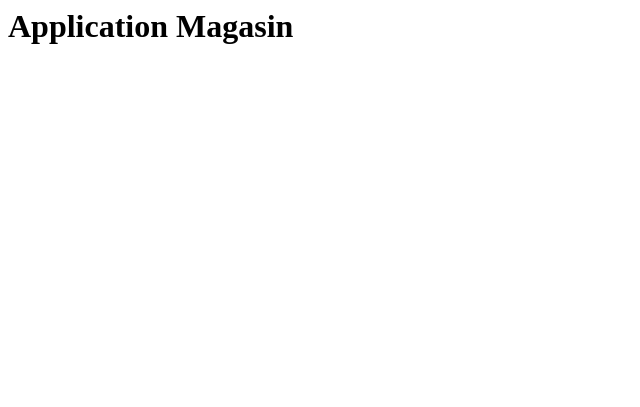
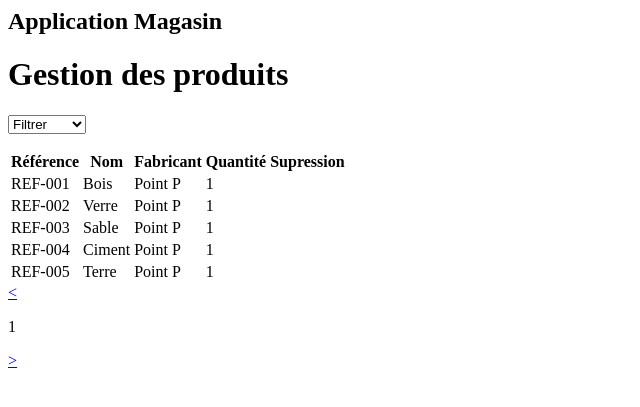
Before and after one commit to nicolascmr/App-magasin-DGA, a Flask app: page / in a window 1280 px wide. Shown: the top 407 px of the page, without its empty margins (0-640 px from the left). Run offline with Flask 3, Linux system fonts and the light colour scheme.

Commit message:
Ajout du tableau des produits + pagination

```diff
--- a/Magasin/__init__.py
+++ b/Magasin/__init__.py
@@ -1,2 +1,3 @@
 from .app import app,db
 import Magasin.views
+import Magasin.commands
--- a/Magasin/templates/home.html
+++ b/Magasin/templates/home.html
@@ -4,6 +4,49 @@
         <title>Application Magasin</title>
     </head>
     <body>
-        <h1>Application Magasin</h1>
+        <nav>
+            <h1>Application Magasin</h1>
+        </nav>
+        <div id="gestion_produits">
+            <h1>Gestion des produits</h1>
+            <div id="contenu_page_produits">
+                <div id="table_produits">
+                    <form action="{{ url_for('home') }}" method="post" id="filtre">
+                        <select id="bouton filtre" name="filtre" onchange="this.form.submit()">
+                            <option value="">Filtrer</option>
+                            <option value="nom" {% if filtre_actif == 'nom' %}selected{% endif %}>Nom</option>
+                            <option value="fabricant" {% if filtre_actif == 'fabricant' %}selected{% endif %}>Fabricant</option>
+                            <option value="quantite" {% if filtre_actif == 'quantite' %}selected{% endif %}>Quantité</option>
+                        </select>
+                    </form>
+                    <table class="table-bordures">
+                        <thead>
+                            <tr class="en-tete">
+                                <th>Référence</th>
+                                <th>Nom</th>
+                                <th>Fabricant</th>
+                                <th>Quantité</th>
+                                <th>Supression</th>
+                            </tr>
+                        </thead>
+                        <tbody>
+                            {% for produit in produits %}
+                            <tr>
+                                <td>{{ produit.reference }}</td>
+                                <td>{{ produit.nom }}</td>
+                                <td>{{ produit.fabricant }}</td>
+                                <td>{{ produit.quantite }}</td>
+                            </tr>
+
+                            {% endfor %}
+                        </tbody>
+                    </table>
+                </div>
+            <section class="pagination">
+                <a href="{{ url_for('home',page=page-1) }}" class="bouton-pagination typographie"><</a>
+                <p>{{ page }}</p>
+                <a href="{{ url_for('home',page=page+1) }}" class="bouton-pagination typographie">></a>
+            </section>
+        </div>
     </body>
 </html>
--- a/Magasin/views.py
+++ b/Magasin/views.py
@@ -1,7 +1,24 @@
-from flask import redirect, render_template, url_for
-from .app import app
+from flask import redirect, render_template, request, url_for
+from Magasin.models import Produit
+from .app import app,db
 
 @app.route("/")
 def home():
+    data = Produit.query.all()
 
-    return render_template("home.html")
+    page = request.args.get('page', 1, type=int)
+
+    produits, page = _pagination(data, page)
+
+    return render_template("home.html", produits=produits, page=page)
+
+def _pagination(data, page, element_par_page: int = 5):
+    if page < 1:
+        page = 1
+    elif page > (len(data) - 1) // element_par_page + 1:
+        page = (len(data) - 1) // element_par_page + 1
+
+    debut = (page - 1) * element_par_page
+    fin = debut + element_par_page
+
+    return data[debut:fin], page
```
Also changed, not shown: Magasin/commands.py (added, +20 -0 lines), Magasin/models.py (+4 -3 lines), magasin.db.
